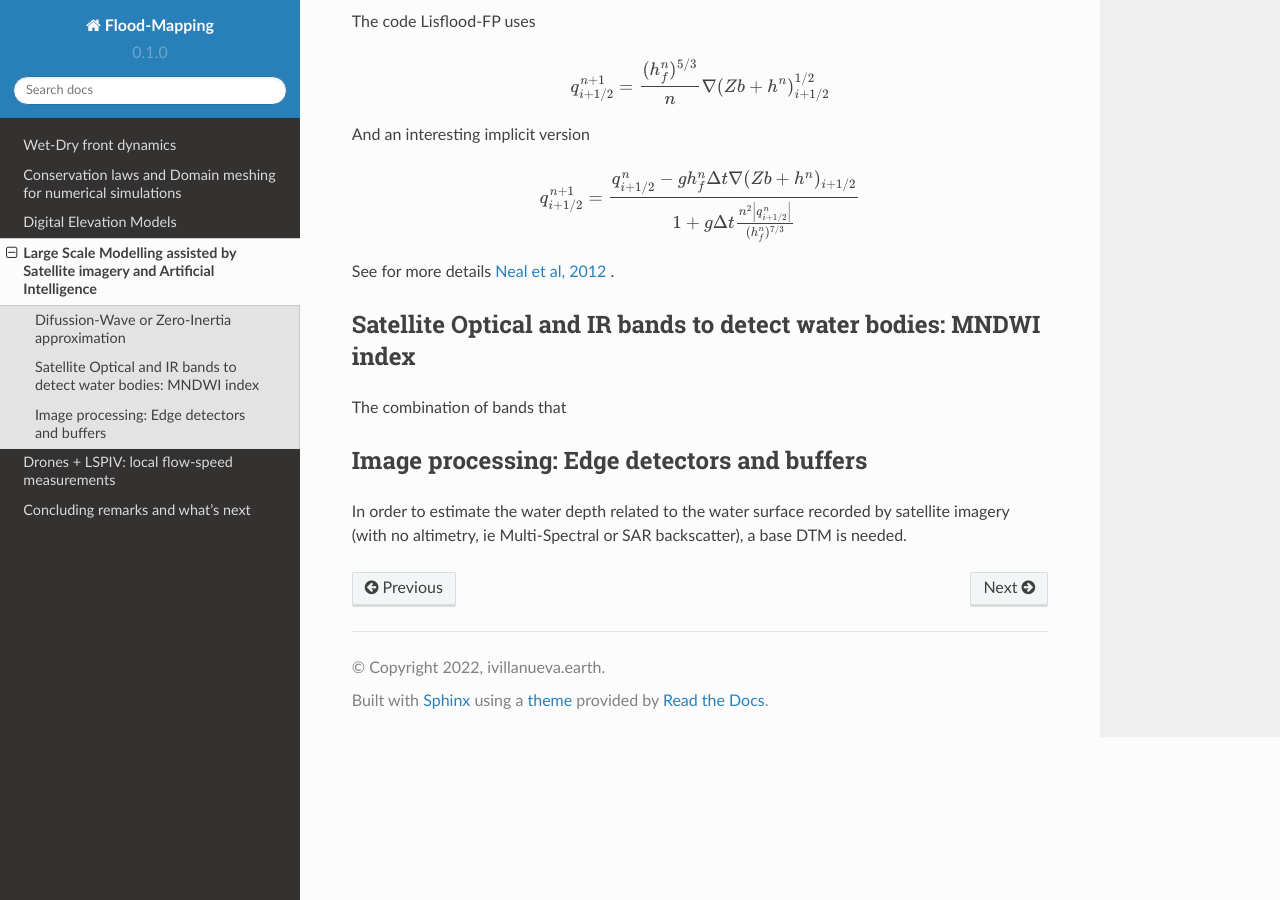
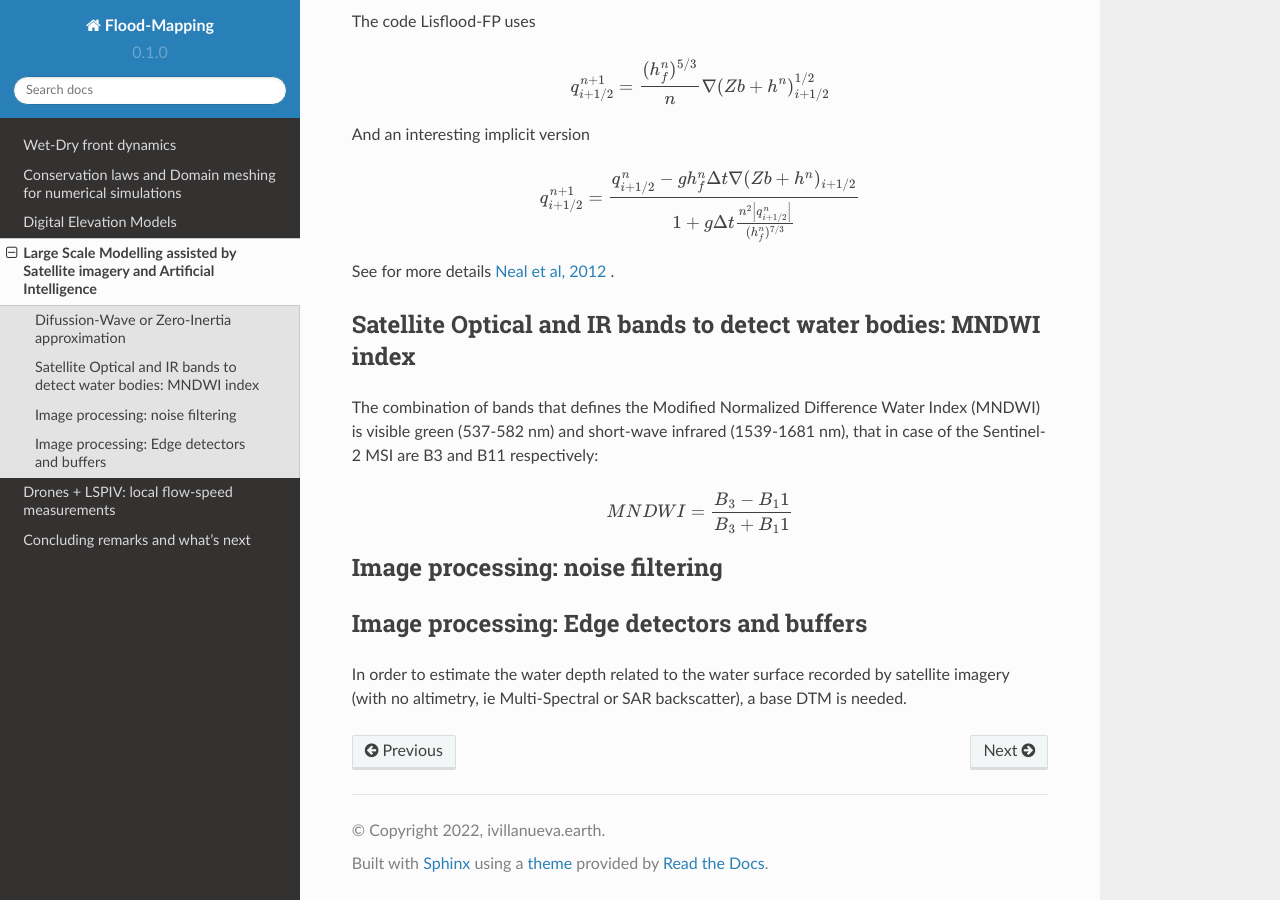
Before and after one commit to ivillamadrid/FloodMapping, a Sphinx documentation site: the page built from docs/source/lsm.rst, in a window 1280 px wide and 900 px high, scrolled down 899 px. Built offline with Sphinx 7.4.7 and the Read the Docs theme 2.0.0, drawn with Linux system fonts in a browser that asks for light colours.

Commit message:
Update lsm.rst

```diff
--- a/docs/source/lsm.rst
+++ b/docs/source/lsm.rst
@@ -51,7 +51,16 @@ See for more details `Neal et al, 2012`_ .
 Satellite Optical and IR bands to detect water bodies: MNDWI index
 -------------------------------------------------------------------
 
-The combination of bands that
+The combination of bands that defines the Modified Normalized Difference Water Index (MNDWI) is visible green (537-582 nm) and short-wave infrared (1539-1681 nm), that in case of the Sentinel-2 MSI are B3 and B11 respectively:
+
+.. math::
+
+ MNDWI=\frac{B_3-B_11}{B_3+B_11}
+
+
+
+Image processing: noise filtering
+---------------------------------
 
 Image processing: Edge detectors and buffers
 --------------------------------------------
```
